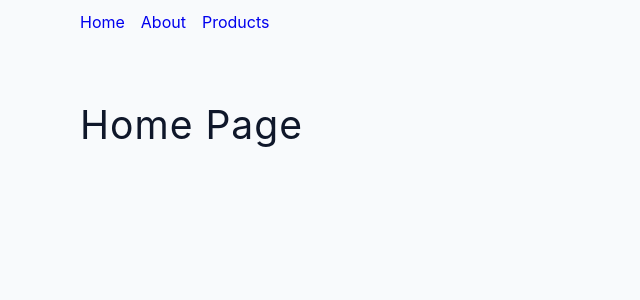
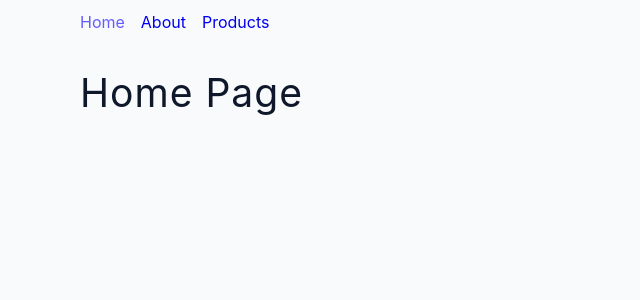
Before and after one commit to hungbui7690/react-tutorials, a React (Vite) app in the folder client/: page / in a window 1280 px wide. Shown: the top 300 px of the page, without its empty margins (0-640 px from the left). Built offline with nearby package versions, Linux system fonts and the light colour scheme.

Commit message:
React Router V6: NavLink P1

```diff
--- /dev/null
+++ b/client/src/components/StyledNavbar.jsx
@@ -0,0 +1,13 @@
+import { NavLink } from 'react-router-dom'
+
+// (1) go to SharedLayout.jsx
+const StyledNavbar = () => {
+  return (
+    <nav className='navbar'>
+      <NavLink to='/'>Home</NavLink>
+      <NavLink to='/about'>About</NavLink>
+      <NavLink to='/products'>Products</NavLink>
+    </nav>
+  )
+}
+export default StyledNavbar
--- a/client/src/pages/SharedLayout.jsx
+++ b/client/src/pages/SharedLayout.jsx
@@ -1,13 +1,13 @@
 import { Link, Outlet } from 'react-router-dom'
-import Navbar from './Navbar'
+
+// (2)
+import StyledNavbar from '../components/StyledNavbar'
 
 const SharedLayout = () => {
   return (
     <>
-      <Navbar />
-      <section className='section'>
-        <Outlet />
-      </section>
+      <StyledNavbar />
+      <Outlet />
     </>
   )
 }
```
Also changed, not shown: client/src/App.jsx (+8 -11 lines), client/src/components/Navbar.jsx (renamed from client/src/pages/Navbar.jsx).
